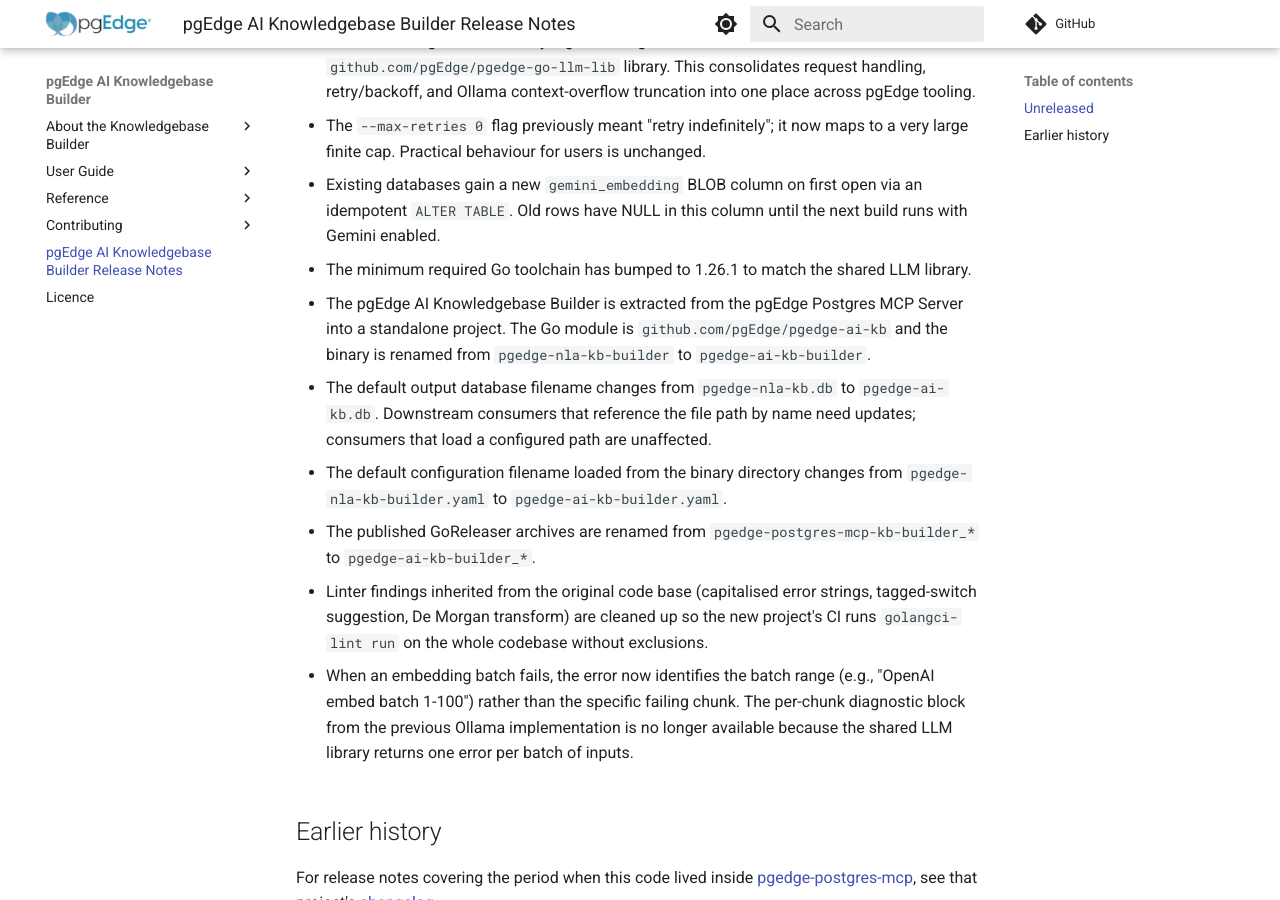
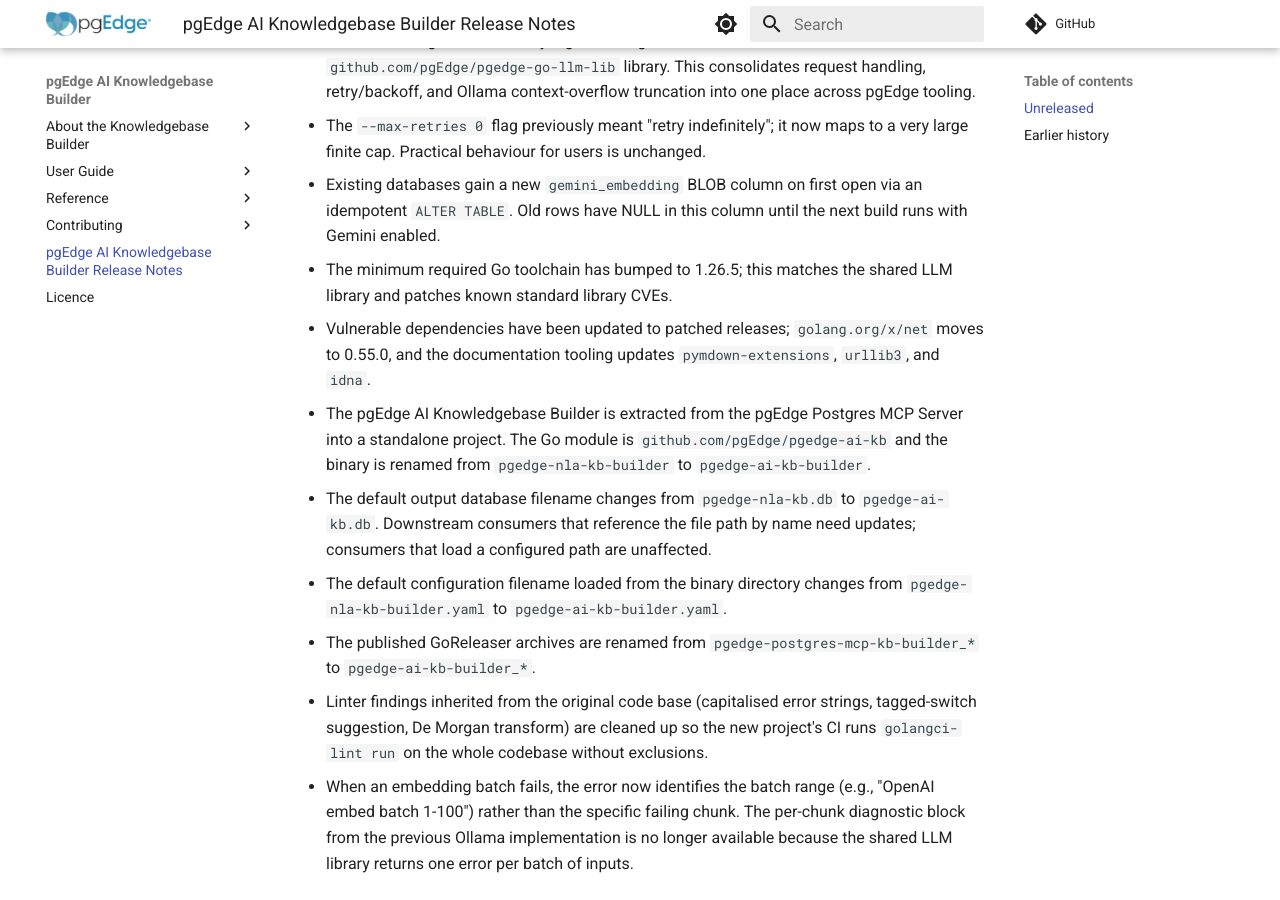
Before and after one commit to pgEdge/pgedge-ai-kb, an MkDocs documentation site: the page built from docs/changelog.md, in a window 1280 px wide and 900 px high, scrolled down 695 px. Built offline with MkDocs 1.6.1 and Material for MkDocs 9.7.7, drawn with Linux system fonts in a browser that asks for light colours; comment, search, counter and statistics services are not loaded.

Commit message:
fix: align Go toolchain pins to 1.26.5 in CI workflows and changelog

```diff
--- a/docs/changelog.md
+++ b/docs/changelog.md
@@ -42,8 +42,13 @@
   first open via an idempotent `ALTER TABLE`. Old rows have NULL in
   this column until the next build runs with Gemini enabled.
 
-- The minimum required Go toolchain has bumped to 1.26.1 to match
-  the shared LLM library.
+- The minimum required Go toolchain has bumped to 1.26.5; this
+  matches the shared LLM library and patches known standard library
+  CVEs.
+
+- Vulnerable dependencies have been updated to patched releases;
+  `golang.org/x/net` moves to 0.55.0, and the documentation tooling
+  updates `pymdown-extensions`, `urllib3`, and `idna`.
 
 - The pgEdge AI Knowledgebase Builder is extracted from the pgEdge
   Postgres MCP Server into a standalone project. The Go module is
```
Also changed, not shown: 3 other files.
